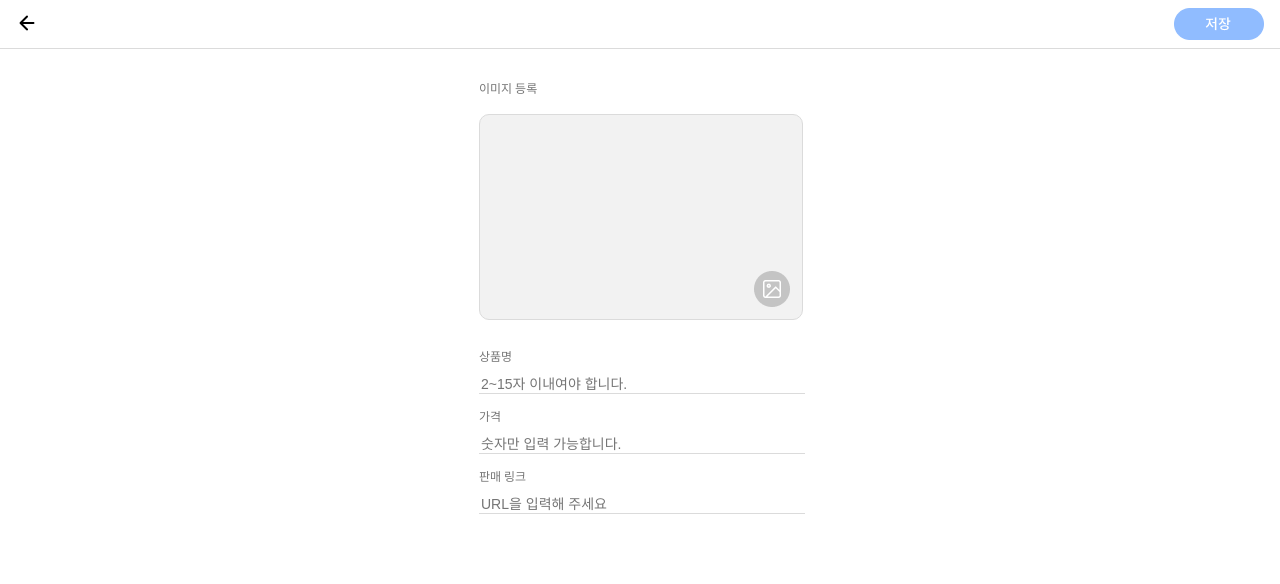
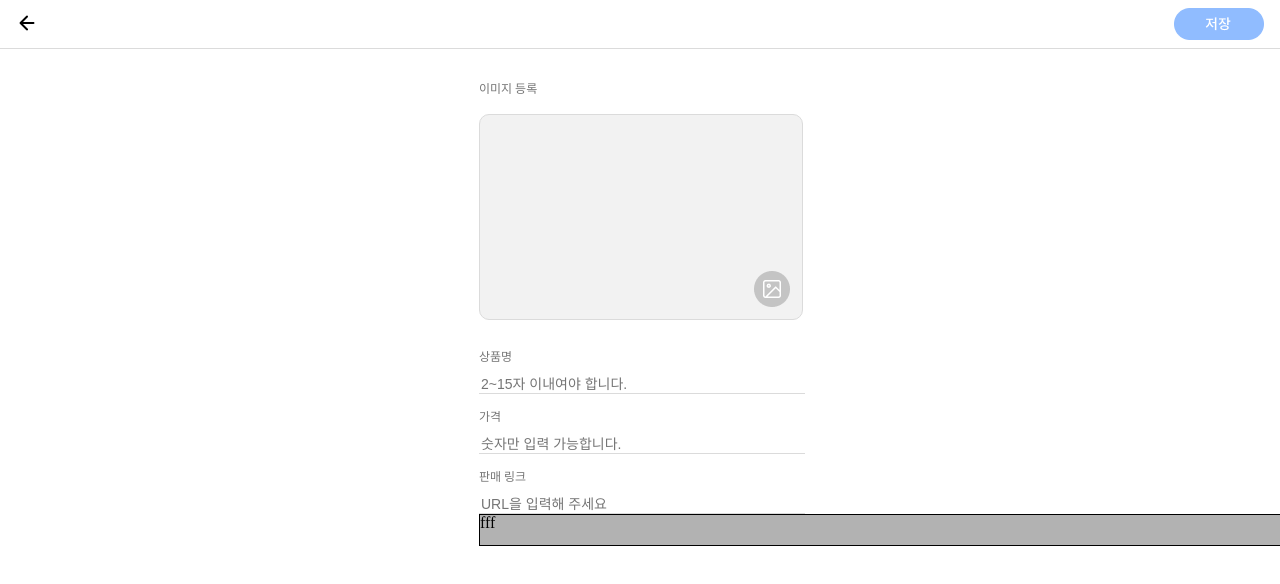
Before and after one commit to munseunggyu/triplus, a React (Create React App) app: page /jj in a window 1280 px wide. Shown: the top 584 px of the page. Built offline with nearby package versions, Linux system fonts and the light colour scheme.

Commit message:
feat: PostModal 폴더추가

```diff
--- /dev/null
+++ b/src/components/PostModal/index.jsx
@@ -0,0 +1,19 @@
+import React from "react";
+import styled from "styled-components";
+
+const PostModalSection = styled.section`
+	display: flex;
+	position: fixed;
+	background: rgba(0, 0, 0, 0.3);
+	width: 100%;
+	height: 30px;
+	border: 1px solid black;
+`;
+
+export default function PostModal() {
+	return (
+		<>
+			<PostModalSection>fff</PostModalSection>
+		</>
+	);
+}
--- a/src/pages/ProductUpload/index.jsx
+++ b/src/pages/ProductUpload/index.jsx
@@ -4,6 +4,7 @@ import Header from "../../components/Header";
 import Prev from "../../components/Header/Prev";
 import saveBtn from "../../assets/images/save_button.png";
 import imgFile from "../../assets/images/file_gray.png";
+import PostModal from "../../components/PostModal";
 
 const SaveBtn = styled.button`
 	background: url(${saveBtn}) no-repeat;
@@ -125,6 +126,7 @@ export default function ProductUpload() {
 					<SaleLinkLabel>판매 링크</SaleLinkLabel>
 					<SalelinkInput placeholder="URL을 입력해 주세요"></SalelinkInput>
 				</SaleLink>
+				<PostModal />
 			</MainUploadSection>
 		</div>
 	);
```
Also changed, not shown: src/pages/PostUpload/index.jsx (indentation only).
